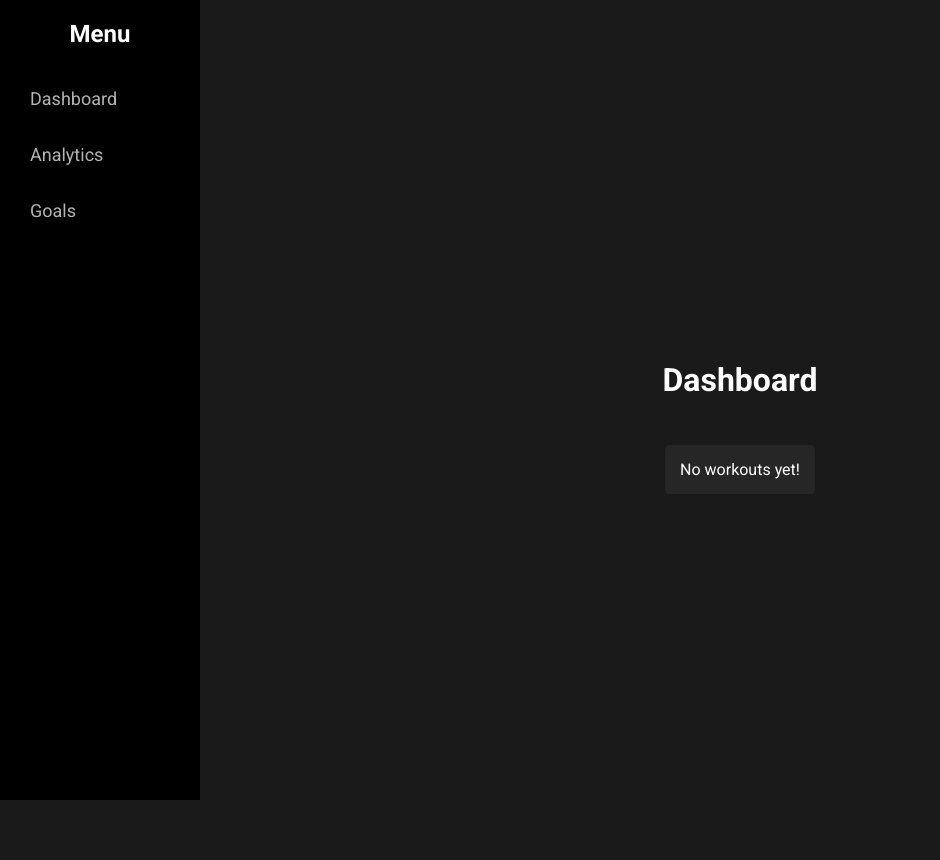
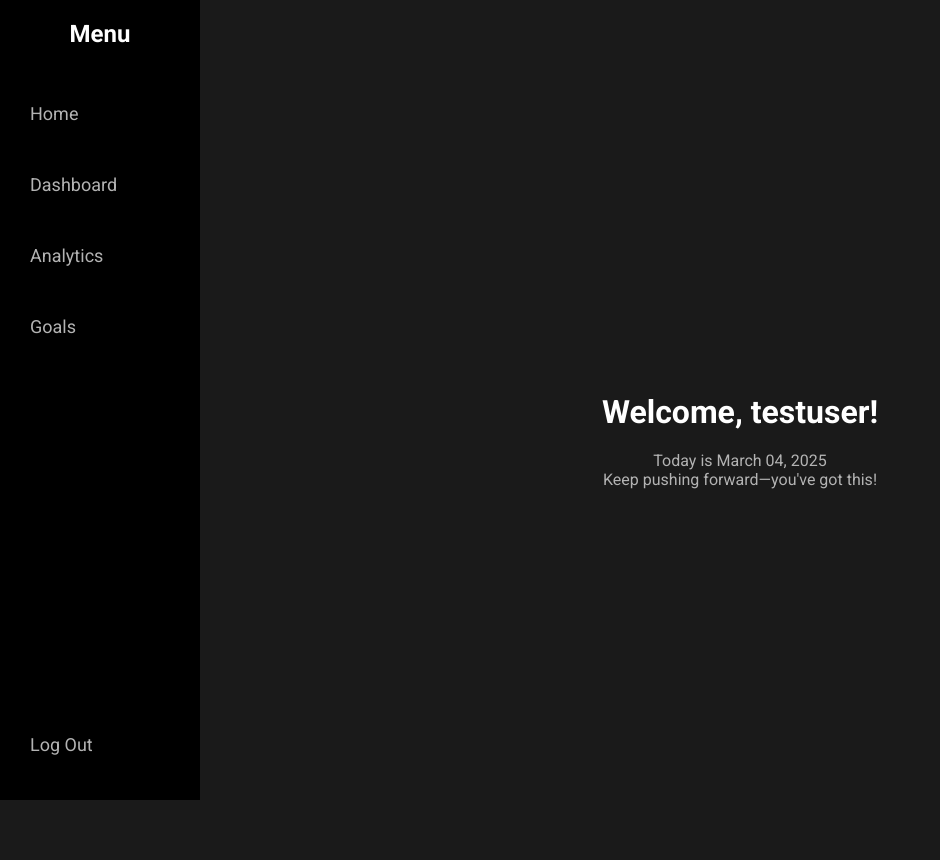
Before and after one commit to bmilly7/elevate_project, a Django app: page / in a window 1280 px wide. Shown: the whole page, without its empty margins (0-940 px from the left). Run offline with Django 4.2, Linux system fonts and the light colour scheme; a user stored in the database is signed in; data that the repository does not hold is empty.

Commit message:
adding styling and logout button function

```diff
--- a/elevate_web_project/settings.py
+++ b/elevate_web_project/settings.py
@@ -124,5 +124,5 @@ STATICFILES_DIRS = [BASE_DIR / "my_app/static"]
 
 DEFAULT_AUTO_FIELD = 'django.db.models.BigAutoField'
 LOGIN_REDIRECT_URL = '/'  # After login, go to the dashboard
-LOGOUT_REDIRECT_URL = '/' # After logout, go to login page
+LOGOUT_REDIRECT_URL = '/accounts/login/' # After logout, go to login page
 LOGIN_URL = '/accounts/login/'
--- a/my_app/static/my_app/css/style.css
+++ b/my_app/static/my_app/css/style.css
@@ -15,6 +15,8 @@ body {
     position: fixed; /* Stays on the left */
     padding: 20px;
     box-sizing: border-box;
+    display: flex;
+    flex-direction: column;
 }
 
 .sidebar h2 {
@@ -27,11 +29,22 @@ body {
 .sidebar ul {
     list-style: none;
     padding: 0;
+    margin: 0;
+    flex-grow: 1;
+    display: flex;
+    flex-direction: column;
+    justify-content: flex-start; /*keep items at top*/
 }
-
+/*style all menue items*/
 .sidebar li {
     margin: 15px 0;
 }
+
+.sidebar .logout-link {
+    margin-top: auto; /*pushes item to the bottom*/
+}
+
+
 
 .sidebar a {
     color: #b3b3b3; /* Light gray for links */
--- a/my_app/templates/my_app/base.html
+++ b/my_app/templates/my_app/base.html
@@ -10,9 +10,13 @@
     <div class="sidebar">
         <h2>Menu</h2>
         <ul>
-            <li><a href="/">Dashboard</a></li>
+            <li><a href="/">Home</a></li>
+            <li><a href="/dashboard/">Dashboard</a></li>
             <li><a href="/analytics/">Analytics</a></li>
             <li><a href="/goals/">Goals</a></li>
+            {% if user.is_authenticated %}
+            <li class="logout-link"><a href="/accounts/logout/">Log Out</a></li>
+            {% endif %}
         </ul>
     </div>
     <div class="content">
--- /dev/null
+++ b/my_app/templates/my_app/welcome.html
@@ -0,0 +1,7 @@
+{% extends 'my_app/base.html' %}
+
+{% block content %}
+    <h1>Welcome, {{ username }}!</h1>
+    <p>Today is {{ today }}</p>
+    <p>{{ message }}</p>
+{% endblock %}
--- a/my_app/urls.py
+++ b/my_app/urls.py
@@ -2,7 +2,8 @@ from django.urls import path
 from . import views
 
 urlpatterns = [
-    path('', views.dashboard, name='dashboard'),       # Homepage
+    path('', views.welcome, name='welcome'),
+    path('dashboard/', views.dashboard, name='dashboard'),       # Homepage
     path('analytics/', views.analytics, name='analytics'),
     path('goals/', views.goals, name='goals'),
     path('signup/', views.signup, name='signup'),
--- a/my_app/views.py
+++ b/my_app/views.py
@@ -4,10 +4,26 @@ from .models import Workout
 from django.contrib.auth import login, authenticate
 from django.contrib.auth.forms import UserCreationForm
 from django.contrib.auth.decorators import login_required
+from datetime import datetime
 
 
 
 # Create your views here.
+@login_required
+def welcome(request):
+    today = datetime.now().strftime("%B %d, %Y")  # e.g., "March 04, 2025"
+    message = "Keep pushing forward—you've got this!"
+    return render(request, 'my_app/welcome.html', {
+        'username': request.user.username,
+        'today': today,
+        'message': message
+    })
+
+
+
+
+
+
 def default_greet(request):
     return render(request, "greet.html")
 
```
Also changed, not shown: db.sqlite3.
